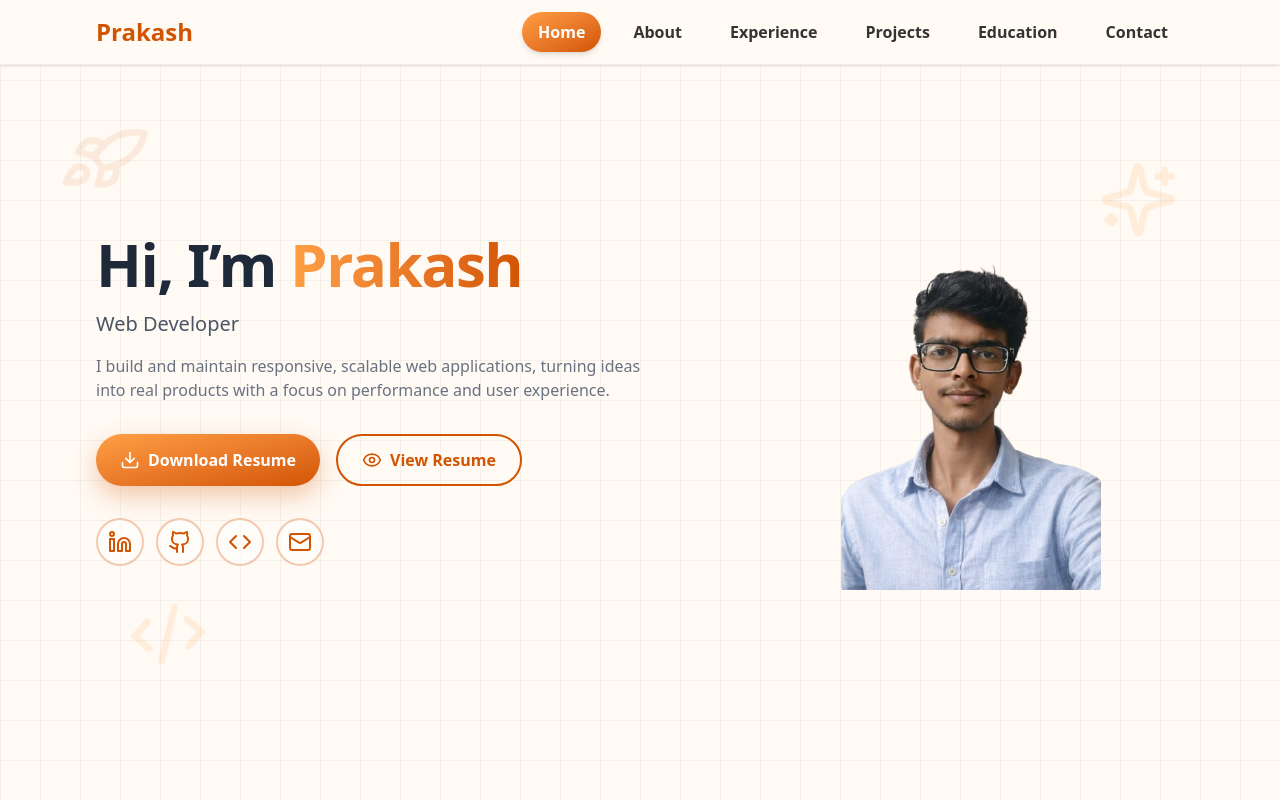
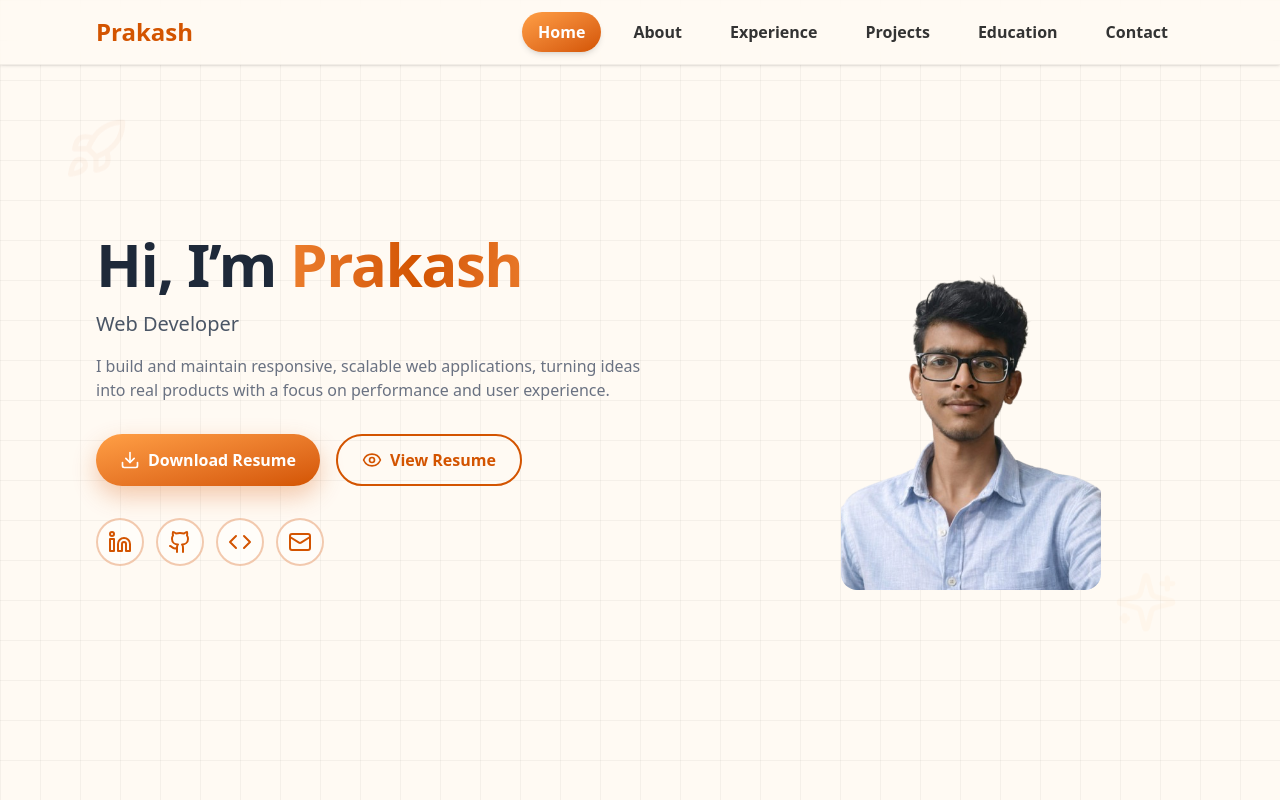
Before and after one commit to prakashseervi61/portfolio, a React (Vite) app: page / in a window 1280 px wide. Shown: the top 800 px of the page. Built offline with nearby package versions, Linux system fonts and the light colour scheme.

Commit message:
removed sticker in some section

```diff
--- a/src/App.jsx
+++ b/src/App.jsx
@@ -9,12 +9,15 @@ const Projects = lazy(() => import('./components/Projects'));
 const Education = lazy(() => import('./components/Education'));
 const Contact = lazy(() => import('./components/Contact'));
 
+import { MotionConfig } from 'framer-motion';
+
 function App() {
   return (
-    <div className="min-h-screen w-full overflow-x-hidden">
+    <MotionConfig reducedMotion="user">
+      <div className="min-h-screen w-full overflow-x-hidden bg-[#fffaf3]">
         <Navbar />
         <Hero />
-      <Suspense fallback={<div>Loading...</div>}>
+        <Suspense fallback={<div className="h-screen bg-[#fffaf3]" />}>
           <About />
           <Experience />
           <Projects />
@@ -23,6 +26,7 @@ function App() {
         </Suspense>
         <BackToTop />
       </div>
+    </MotionConfig>
   );
 }
 
--- a/src/components/About.jsx
+++ b/src/components/About.jsx
@@ -82,7 +82,7 @@ const About = () => {
                           transition-all duration-300 hover:shadow-2xl hover:-translate-y-1 p-8"
             initial={{ opacity: 0, x: isMobile ? 0 : -30, y: isMobile ? 30 : 0 }}
             whileInView={{ opacity: 1, x: 0, y: 0 }}
-            viewport={{ once: false }}
+            viewport={{ once: true }}
             transition={{ duration: 0.6 }}
           >
             <p className="text-gray-600 leading-relaxed">
@@ -108,7 +108,7 @@ const About = () => {
                           transition-all duration-300 hover:shadow-2xl hover:-translate-y-1 p-8"
             initial={{ opacity: 0, x: isMobile ? 0 : 30, y: isMobile ? 30 : 0 }}
             whileInView={{ opacity: 1, x: 0, y: 0 }}
-            viewport={{ once: false }}
+            viewport={{ once: true }}
             transition={{ duration: 0.6 }}
           >
             <div className="grid grid-cols-1 sm:grid-cols-3 gap-8">
--- a/src/components/Education.jsx
+++ b/src/components/Education.jsx
@@ -134,7 +134,7 @@ const Education = () => {
             className="absolute top-0 bottom-0 w-[2px] bg-gradient-to-b from-[#ffb347] to-[#d35400] z-0 left-6 md:left-1/2 md:-translate-x-1/2"
             initial={{ height: 0 }}
             whileInView={{ height: "100%" }}
-            viewport={{ once: false }}
+            viewport={{ once: true }}
             transition={{ duration: 1.5, ease: "easeInOut" }}
           ></motion.div>
           <div className="flex flex-col gap-y-12 md:gap-y-0">
--- a/src/components/Experience.jsx
+++ b/src/components/Experience.jsx
@@ -29,7 +29,7 @@ const ExperienceCard = ({ icon: Icon, title, duration, details, techStack, index
                   transition-all duration-300 hover:shadow-2xl hover:-translate-y-1"
     initial={{ opacity: 0, x: isMobile ? 0 : (index % 2 === 0 ? -30 : 30), y: isMobile ? 30 : 0 }}
     whileInView={{ opacity: 1, x: 0, y: 0 }}
-    viewport={{ once: false }}
+    viewport={{ once: true }}
     transition={{ delay: index * 0.1, duration: 0.5 }}
   >
     <div className="flex items-start gap-4">
--- a/src/components/Hero.jsx
+++ b/src/components/Hero.jsx
@@ -43,7 +43,7 @@ const Hero = () => {
               transition={{ delay: 0.2, duration: 0.6 }}
             >
               Hi, I’m{' '}
-              <span className="bg-gradient-to-r from-[#ff9f45] to-[#d35400] text-transparent bg-clip-text">
+              <span className="bg-gradient-to-r from-[#ff9f45] via-[#d35400] to-[#ff9f45] text-transparent bg-clip-text animate-gradient-flow">
                 Prakash
               </span>
             </motion.h1>
@@ -116,14 +116,22 @@ const Hero = () => {
           </motion.div>
 
           <motion.div
-            className="lg:col-span-5 flex justify-center items-center"
-            initial={{ opacity: 0, scale: 0.8, y: isMobile ? 30 : 0 }}
-            whileInView={{ opacity: 1, scale: 1, y: 0 }}
-            viewport={{ once: false }}
-            transition={{ duration: 1 }}
+            className="lg:col-span-12 xl:col-span-5 flex justify-center items-center"
+            initial={{ opacity: 0, scale: 0.95 }}
+            whileInView={{ opacity: 1, scale: 1 }}
+            viewport={{ once: true }}
+            transition={{ duration: 0.8 }}
           >
-            <div className="w-full max-w-[240px] lg:max-w-[260px] h-[380px] lg:h-[400px] mx-auto overflow-hidden rounded-2xl">
-              <img src={profileImg} alt="Prakash" className="w-full h-full object-cover object-top select-none" width="240" height="380" loading="lazy" fetchPriority="high" decoding="async" />
+            <div className="w-full max-w-[240px] lg:max-w-[260px] h-[350px] lg:h-[380px] mx-auto overflow-hidden rounded-2xl">
+              <img
+                src={profileImg}
+                alt="Prakash"
+                className="w-full h-full object-cover object-top select-none"
+                width="240"
+                height="350"
+                fetchPriority="high"
+                decoding="async"
+              />
             </div>
           </motion.div>
         </div>
--- a/src/components/Projects.jsx
+++ b/src/components/Projects.jsx
@@ -22,7 +22,7 @@ const ProjectCard = ({ project, index, isMobile }) => (
                   flex flex-col overflow-hidden"
     initial={{ opacity: 0, x: isMobile ? 0 : (index % 2 === 0 ? -30 : 30), y: isMobile ? 30 : 0 }}
     whileInView={{ opacity: 1, x: 0, y: 0 }}
-    viewport={{ once: false }}
+    viewport={{ once: true }}
     transition={{ delay: index * 0.1, duration: 0.5 }}
   >
     <a href={project.links.live} target="_blank" rel="noopener noreferrer" className="block group">
--- a/src/components/StickerLayer.jsx
+++ b/src/components/StickerLayer.jsx
@@ -1,79 +1,74 @@
-import React from 'react';
-import { motion } from 'framer-motion';
+import React, { memo } from 'react';
+import { motion, useReducedMotion } from 'framer-motion';
 import {
   Rocket, Sparkles, CodeXml,
-  User, Layers, Cpu,
-  Briefcase, Trophy, TrendingUp,
-  Film, List, GitBranch,
-  School, Book, Ribbon,
-  Mail, MessageSquare, Send,
+  User, Cpu,
+  Briefcase, Trophy,
+  Film, GitBranch,
+  School, Book,
+  Mail, MessageSquare,
 } from 'lucide-react';
 
-const Sticker = ({ icon: Icon, position, delay = 0, colorClass }) => (
+const Sticker = memo(({ icon: Icon, position, delay = 0, colorClass }) => {
+  const shouldReduceMotion = useReducedMotion();
+
+  return (
     <motion.div
       className={`absolute ${position}`}
-    initial={{ opacity: 0.1, scale: 1 }}
-    whileInView={{ opacity: 0.15, scale: 1 }}
-    animate={{
-      y: [0, -15, 0],
-      rotate: [0, 5, -5, 0],
-    }}
+      initial={{ opacity: 0.1 }}
+      animate={!shouldReduceMotion ? {
+        y: [0, -10, 0],
+      } : {}}
       transition={{
-      duration: 6,
+        duration: 8,
         repeat: Infinity,
-      ease: "easeInOut",
+        ease: "linear",
         delay: delay
       }}
       style={{ willChange: 'transform' }}
     >
-    <Icon className={`${colorClass} pointer-events-none
-                    w-12 h-12 sm:w-14 sm:h-14 md:w-16 md:h-16 lg:w-20 lg:h-20`} />
+      <Icon className={`${colorClass} pointer-events-none w-12 h-12 md:w-16 md:h-16`} />
     </motion.div>
   );
+});
 
 const stickerSets = {
   hero: [
-    { icon: Rocket, position: 'top-[15%] left-[5%] rotate-12', colorClass: 'text-[#d35400]', delay: 0 },
-    { icon: Sparkles, position: 'top-[20%] right-[8%]', colorClass: 'text-[#ff9f45]', delay: 1 },
-    { icon: CodeXml, position: 'bottom-[15%] left-[10%]', colorClass: 'text-[#ff9f45]', delay: 2 },
+    { icon: Rocket, position: 'top-[15%] left-[5%]', colorClass: 'text-[#d35400]', delay: 0 },
+    { icon: Sparkles, position: 'bottom-[20%] right-[8%]', colorClass: 'text-[#ff9f45]', delay: 1 },
   ],
   about: [
     { icon: User, position: 'top-[10%] left-[8%]', colorClass: 'text-[#ff9f45]', delay: 0.5 },
-    { icon: Layers, position: 'top-[15%] right-[10%] rotate-12', colorClass: 'text-[#d35400]', delay: 1.5 },
-    { icon: Cpu, position: 'bottom-[10%] left-[12%] -rotate-6', colorClass: 'text-[#d35400]', delay: 2.5 },
+    { icon: Cpu, position: 'bottom-[12%] right-[10%]', colorClass: 'text-[#d35400]', delay: 1.5 },
   ],
   experience: [
     { icon: Briefcase, position: 'top-[12%] left-[10%]', colorClass: 'text-[#d35400]', delay: 0.2 },
-    { icon: Trophy, position: 'top-[18%] right-[12%] rotate-12', colorClass: 'text-[#ff9f45]', delay: 1.2 },
-    { icon: TrendingUp, position: 'bottom-[12%] left-[8%] -rotate-6', colorClass: 'text-[#ff9f45]', delay: 2.2 },
+    { icon: Trophy, position: 'bottom-[12%] right-[12%]', colorClass: 'text-[#ff9f45]', delay: 1.2 },
   ],
   projects: [
     { icon: Film, position: 'top-[10%] left-[5%]', colorClass: 'text-[#ff9f45]', delay: 0.8 },
-    { icon: List, position: 'top-[15%] right-[5%] rotate-12', colorClass: 'text-[#d35400]', delay: 1.8 },
-    { icon: GitBranch, position: 'bottom-[10%] left-[8%] -rotate-12', colorClass: 'text-[#d35400]', delay: 2.8 },
+    { icon: GitBranch, position: 'bottom-[10%] right-[8%]', colorClass: 'text-[#d35400]', delay: 2.8 },
   ],
   education: [
     { icon: School, position: 'top-[15%] left-[8%]', colorClass: 'text-[#ff9f45]', delay: 0.3 },
-    { icon: Book, position: 'top-[20%] right-[10%] rotate-12', colorClass: 'text-[#d35400]', delay: 1.3 },
-    { icon: Ribbon, position: 'bottom-[15%] left-[12%] -rotate-6', colorClass: 'text-[#ff9f45]', delay: 2.3 },
+    { icon: Book, position: 'bottom-[15%] right-[10%]', colorClass: 'text-[#d35400]', delay: 1.3 },
   ],
   contact: [
     { icon: Mail, position: 'top-[15%] left-[8%]', colorClass: 'text-[#d35400]', delay: 1 },
-    { icon: MessageSquare, position: 'top-[20%] right-[10%] rotate-12', colorClass: 'text-[#ff9f45]', delay: 2 },
-    { icon: Send, position: 'bottom-[15%] right-[12%]', colorClass: 'text-[#d35400]', delay: 0 },
+    { icon: MessageSquare, position: 'bottom-[15%] right-[12%]', colorClass: 'text-[#ff9f45]', delay: 2 },
   ],
 };
 
-const StickerLayer = ({ variant = 'hero' }) => {
+const StickerLayer = memo(({ variant = 'hero' }) => {
   const stickers = stickerSets[variant] || [];
 
   return (
-    <div className="absolute inset-0 w-full h-full z-0 overflow-hidden pointer-events-none">
+    <div className="absolute inset-0 w-full h-full z-0 overflow-hidden pointer-events-none select-none opacity-40">
       {stickers.map((sticker, index) => (
         <Sticker key={index} {...sticker} />
       ))}
     </div>
   );
-};
+});
 
 export default StickerLayer;
--- a/src/index.css
+++ b/src/index.css
@@ -1 +1,14 @@
 @import "tailwindcss";
+
+@layer utilities {
+  @keyframes gradient-flow {
+    0% { background-position: 0% 50%; }
+    50% { background-position: 100% 50%; }
+    100% { background-position: 0% 50%; }
+  }
+
+  .animate-gradient-flow {
+    background-size: 200% auto;
+    animation: gradient-flow 3s linear infinite;
+  }
+}
```
Also changed, not shown: src/components/Navbar.jsx (+16 -44 lines). Lines whose indentation alone changed are shown as unchanged.
